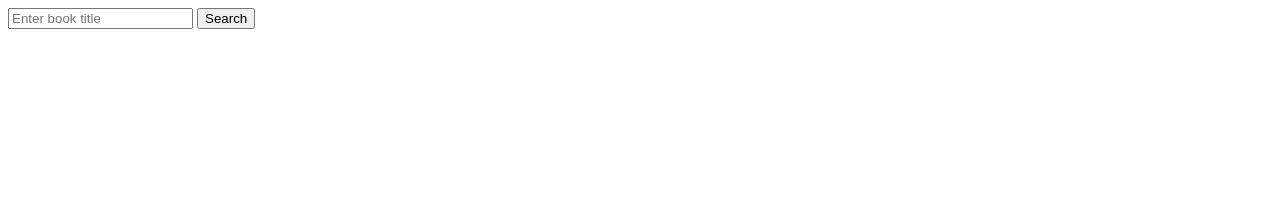
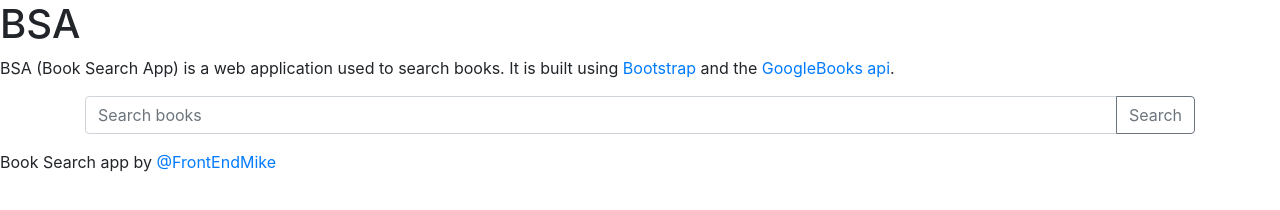
Before and after one commit to FrontEndMike/LevelUpTuts, a plain HTML site: page Book search app/index.html in a window 1280 px wide. Drawn offline with nearby package versions, Linux system fonts and the light colour scheme.

Commit message:
Add bootstrap framework

```diff
--- a/Book search app/index.html
+++ b/Book search app/index.html
@@ -3,16 +3,50 @@
 <head>
 	<title>Book Search app</title>
 	<meta charset="UTF-8" />
+	<link rel="stylesheet" href="styles.css">
+	<!-- CSS only -->
+	<link rel="stylesheet" href="https://stackpath.bootstrapcdn.com/bootstrap/4.5.0/css/bootstrap.min.css" integrity="sha384-9aIt2nRpC12Uk9gS9baDl411NQApFmC26EwAOH8WgZl5MYYxFfc+NcPb1dKGj7Sk" crossorigin="anonymous">
+
+	<!-- JS, Popper.js, and jQuery -->
+	<script src="https://code.jquery.com/jquery-3.5.1.slim.min.js" integrity="sha384-DfXdz2htPH0lsSSs5nCTpuj/zy4C+OGpamoFVy38MVBnE+IbbVYUew+OrCXaRkfj" crossorigin="anonymous"></script>
+	<script src="https://cdn.jsdelivr.net/npm/popper.js@1.16.0/dist/umd/popper.min.js" integrity="sha384-Q6E9RHvbIyZFJoft+2mJbHaEWldlvI9IOYy5n3zV9zzTtmI3UksdQRVvoxMfooAo" crossorigin="anonymous"></script>
+	<script src="https://stackpath.bootstrapcdn.com/bootstrap/4.5.0/js/bootstrap.min.js" integrity="sha384-OgVRvuATP1z7JjHLkuOU7Xw704+h835Lr+6QL9UvYjZE3Ipu6Tp75j7Bh/kR0JKI" crossorigin="anonymous"></script>
 </head>
 
-<body style="transition: 1s ease all;">
-	<div class="search">
-		<input type="text" id="input" placeholder="Enter book title">
-		<input type="button" id="search" value="Search">
+<body class="search-contain" style="transition: 1s ease all;">
+	<h1>BSA</h1>
+	<p>BSA (Book Search App) is a web application used to search books.
+		It is built using <a href="https://getbootstrap.com/" target="_blank">Bootstrap </a>and the
+		<a href="https://developers.google.com/books" target="_blank"> GoogleBooks api</a>.
+	</p>
+	<div class="container">
+		<div class="row">
+			<div class="col-sm-12">
+				<div class="input-group mb-3">
+					<input id="input" type="text" class="form-control" placeholder="Search books" aria-label="Search books" aria-describedby="basic-addon2">
+					<div class="input-group-append">
+					  <input class="btn btn-outline-secondary"  id="search" value="Search" type="button">
+					</div>
+				  </div>
+			</div>
+		</div>
 	</div>
-	<div id="app">
+	<div class="container">
+		<div class="row">
+			<div class="col-sm-12">
+				<ul id="app" class="list-group"></ul>
+			</div>
+		</div>
+	</div>
+	<footer>
+		<div class="row">
+			<div class="col-sm-12">
+				<p>Book Search app by <a href="http://frontendmike.com" target="_blank">@FrontEndMike</a></p>
+			</div>
+		</div>
+	</footer>
 
-	</div>
+
 
 	<script src="googlebooks_api.js"></script>
 </body>
```
